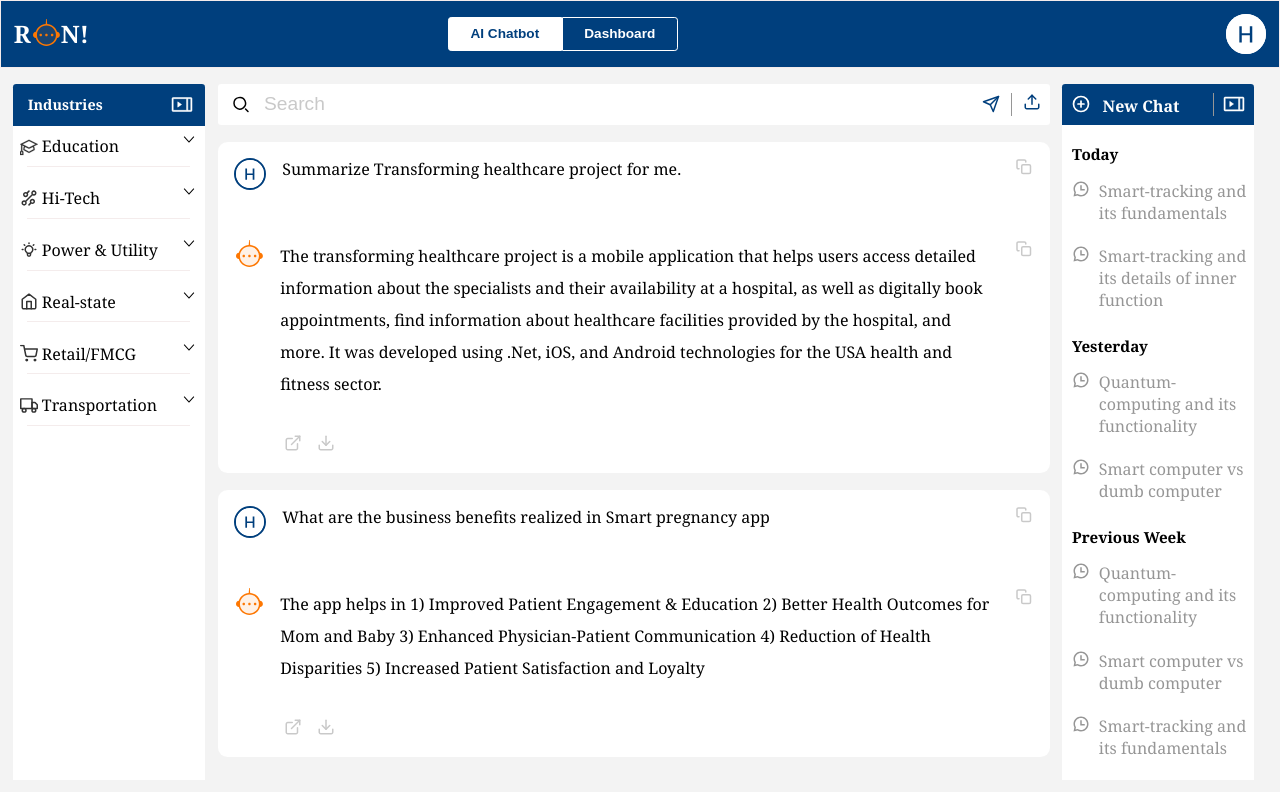
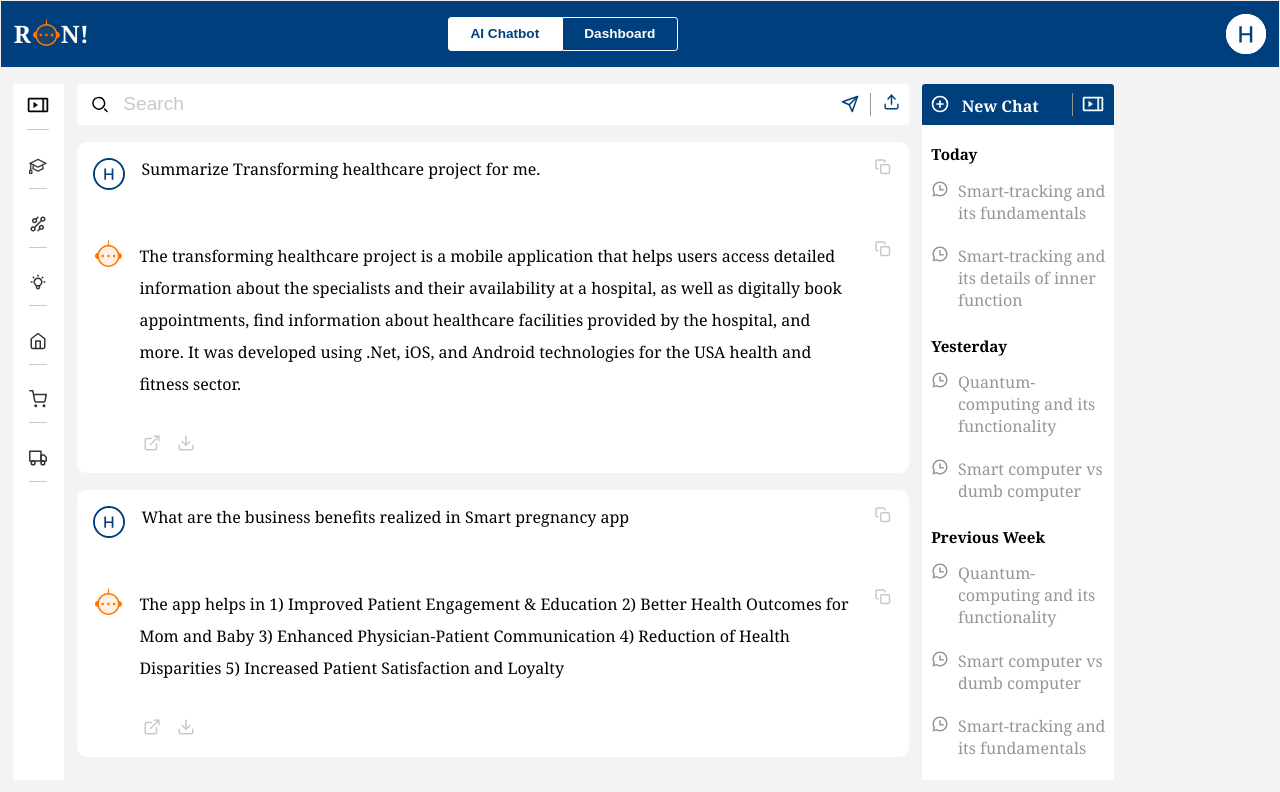
Before and after one commit to sanjeev74kr/AI-Chatbot, a React (Create React App) app: page / in a window 1280 px wide. Both pictures are taken after a click on the picture 182 px from the left and 104 px from the top of the page. Shown: the top 792 px of the page. Built offline with nearby package versions, Linux system fonts and the light colour scheme.

Commit message:
Implement left-section-toggle behavior

```diff
--- a/src/components/Chats.js
+++ b/src/components/Chats.js
@@ -13,6 +13,7 @@ function Chats() {
     const [userQuery, setUserQuery] = useState([]);
     const [isChatHistoryToggle, setIsChatHistoryToggle] = useState(false);
     const [updatedChatHistory] = useState(chatHistory);
+    const [isLeftSectionToggle, setIsLeftSectionToggle]= useState(false);
 
 
     //  Functions :
@@ -117,15 +118,22 @@ function Chats() {
     }
 
 
+    //handle-left-section-toggle-button
+    const handleLeftSectionToggleButton=()=>{
+     setIsLeftSectionToggle(!isLeftSectionToggle);
+    }
+
+
 
     return (
         <main className="Chats-UI">
 
             {/* chat-component-left-section  */}
-            <section className='chat-component-left-section'>
+            {!isLeftSectionToggle &&
+            <section className="chat-component-left-section">
                 <div className="left-section-title-container">
                     <p className="left-section-title">Industries</p>
-                    <img className="left-section-toogle-button" src="./toggle-button-right-arrow.svg" alt="left-section-toogle-button" />
+                    <img className="left-section-toogle-button" src="./toggle-button-right-arrow.svg" alt="left-section-toogle-button" onClick={handleLeftSectionToggleButton}/>
                 </div>
                 <div className="industry-data-container">
                     {industryData.map((industry, index) => (
@@ -162,10 +170,30 @@ function Chats() {
                     ))}
                 </div>
             </section>
+}
 
+            {isLeftSectionToggle &&
+              <section className="shrunked-chat-component-left-section">
+                <div className="shrunked-left-section-container">
+                    <div>
+                    <img src="./left-section-toggle-button.svg" alt="left-section-toggle-button" onClick={handleLeftSectionToggleButton}/>
+                    <div className="shrunked-horizontal-line"></div>
+                    </div>
+                    {
+                        industryData.map((industry,index)=>(
+                            <div className="industry-icon-container" key={index}>
+                                <img src={industry.icon} alt="industry-icons"/>
+                                <div className="shrunked-horizontal-line"></div>
+                            </div>
+                        )
+                        )
+                    }
+                </div>
+              </section>
+            }
 
             {/* chat-component-main-section */}
-            <section className={`chat-component-main-section ${isChatHistoryToggle ? 'shrink-right-section' : ''}`}>
+            <section className={`chat-component-main-section ${isChatHistoryToggle ? 'shrink-right-section' : '' || {isLeftSectionToggle}? "":'shrink-left-section'}` }>
 
                 <div className="chat-component-main-container">
 
@@ -264,9 +292,9 @@ function Chats() {
 
 
             {/* chat-component right section */}
-            {!isChatHistoryToggle &&
-                <section className={`Chats-right-section ${isChatHistoryToggle ? 'shrink-right-section' : ''}`}>
-                    <div className="Chat-history-top">
+
+                <section className={`chats-right-section ${isChatHistoryToggle ? 'shrink-right-section' : ''}`}>
+                    <div className="chat-history-top">
                         <div className="clickable-icon" id="new-chat-button" onClick={handleNewChatButton}>
                             <img src="./plus-icon.svg" alt="new-chat-icon" className="new-chat-icon" />
                             <p className="new-chat-text"> New Chat</p>
@@ -294,7 +322,7 @@ function Chats() {
 
                     </div>
                 </section>
-            }
+
         </main >
     )
 }
--- a/src/css/App.css
+++ b/src/css/App.css
@@ -139,7 +139,7 @@
 
 
 /*Make responsive for small screen device */
-@media screen and (max-width:700px) {
+@media screen and (max-width:7608x) {
   .app {
     display: flex;
     flex-direction: column;
@@ -147,6 +147,7 @@
   }
 
   .Chat-component {
+    display: flex;
     align-self: center;
   }
 }
--- a/src/css/Chats.css
+++ b/src/css/Chats.css
@@ -11,6 +11,29 @@
   width: 100%;
   background-color: #F3F3F3;
   flex-direction: row;
+}
+
+
+.shrunked-chat-component-left-section{
+  width:4%;
+  margin-left: 1%;
+  background-color: white;
+}
+.shrunked-left-section-container{
+  display: flex;
+  flex-direction: column;
+  align-items: center;
+  margin-top: 25%;
+  border-top-left-radius: 0.2rem;
+ border-top-right-radius: 0.2rem;
+}
+.shrunked-horizontal-line{
+border-bottom: 1px solid #C9C9C9;
+  margin-top: 50%;
+}
+
+.industry-icon-container{
+  margin-top: 50%;
 }
 
 
@@ -83,8 +106,8 @@
 }
 
 .horizontal-line {
-  border-bottom: 1px solid #f4ecec;
-  margin: 4%;
+  border-bottom: 1px solid #f0e7e7;
+  margin-top: 6%;
 }
 
 .industry-nested-data-container {
@@ -294,7 +317,7 @@
 
 
 /*chats-right-section-container */
-.Chats-right-section {
+.chats-right-section {
   display: flex;
   flex-direction: column;
   background-color: white;
@@ -304,7 +327,7 @@
 }
 
 /*Chat history top section*/
-.Chat-history-top {
+.chat-history-top {
   background-color: #003F7D;
   display: flex;
   justify-content: space-between;
@@ -394,16 +417,14 @@
 
 
 /* style toggle-behavior of right section*/
-.Chats-right-section,
+.chats-right-section,
 .chat-component-main-section {
   transition: width 0.1s ease;
 }
 
 /*  shrink the right section */
-.Chats-right-section.shrink-right-section {
+.chats-right-section.shrink-right-section {
   display: none;
-
-
 }
 
 /* Expand the main section when the right section is shrunk */
@@ -423,24 +444,35 @@
 /* Make responsive for small screen */
 @media screen and (max-width:768px) {
   .chat-component-main-section {
-    width: 98%;
+    width: 90%;
     border-radius: 0.8rem;
   }
 
   .chat-component-left-section,
-  .Chats-right-section {
+  .chats-right-section {
     display: none;
+  }
+
+  .shrunked-chat-component-left-section{
+    display: flex;
   }
 
  .shrunked-right-section-button{
   display: flex;
-  margin-left: auto;
  }
 
  .search-box{
   width: 88%;
  }
 
+}
+
+.chat-component-main-section.shrink-left-section {
+  width:90%;
+}
+
+.chat-component-main-section.shrink-left-section and .chat-component-main-section.shrink-right-section{
+  width:95%;
 }
 
 
```
Also changed, not shown: public/left-section-toggle-button.svg (renamed from public/section-toggle-button.svg).
